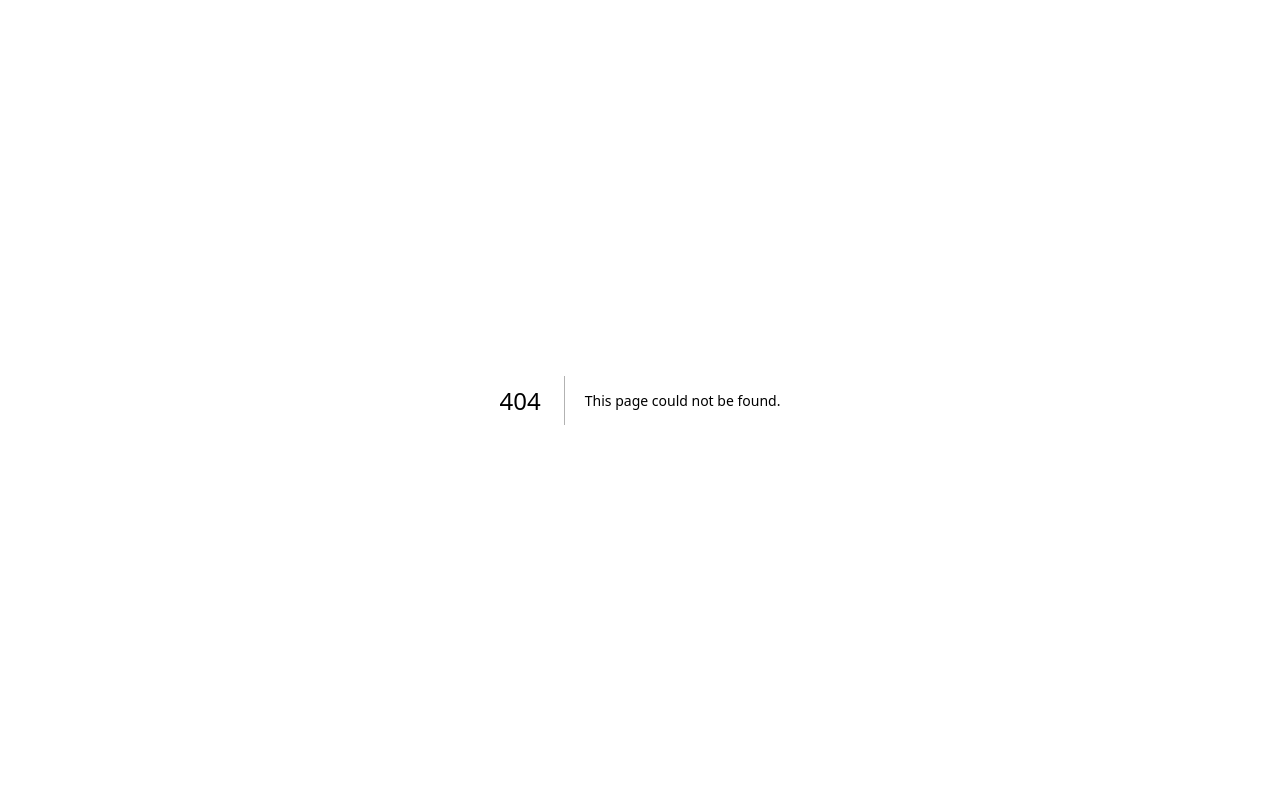
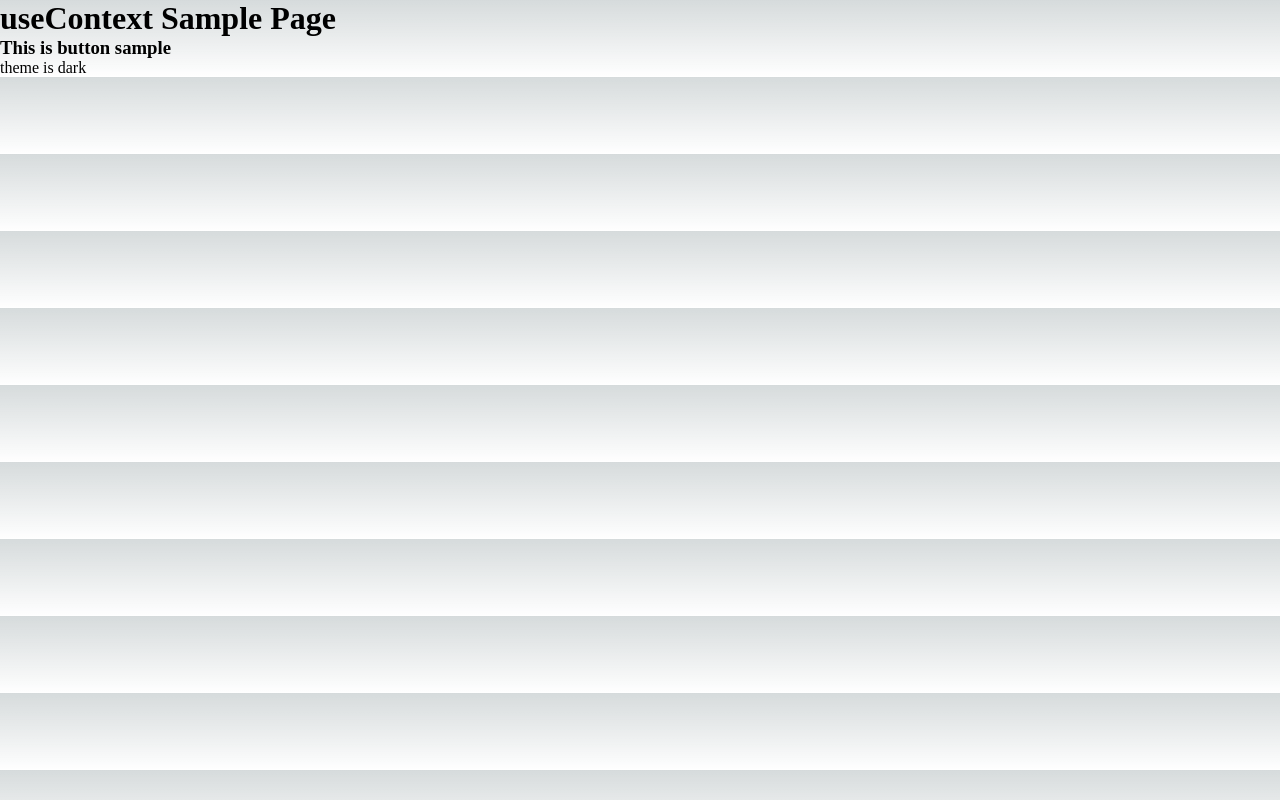
Before and after one commit to negi524/nextjs-starter, a Next.js app: page /use-context-sample in a window 1280 px wide. Before the commit this address had no page. Built offline with nearby package versions, Linux system fonts and the light colour scheme.

Commit message:
add useContext sample

```diff
--- /dev/null
+++ b/src/app/use-context-sample/page.tsx
@@ -0,0 +1,15 @@
+"use client";
+
+import ButtonSample from "@/components/atoms/button-sample";
+import ThemeContext from "./theme-context";
+
+export default function UseContextSamplePage() {
+  return (
+    <>
+      <ThemeContext.Provider value={"dark"}>
+        <h1>useContext Sample Page</h1>
+        <ButtonSample />
+      </ThemeContext.Provider>
+    </>
+  );
+}
--- /dev/null
+++ b/src/app/use-context-sample/theme-context.ts
@@ -0,0 +1,5 @@
+import { createContext } from "react";
+
+const ThemeContext = createContext("light");
+
+export default ThemeContext;
--- /dev/null
+++ b/src/components/atoms/button-sample.tsx
@@ -0,0 +1,13 @@
+import ThemeContext from "@/app/use-context-sample/theme-context";
+import { useContext } from "react";
+
+export default function ButtonSample() {
+  const theme = useContext(ThemeContext);
+
+  return (
+    <>
+      <h3>This is button sample</h3>
+      <p>theme is {theme}</p>
+    </>
+  );
+}
```
